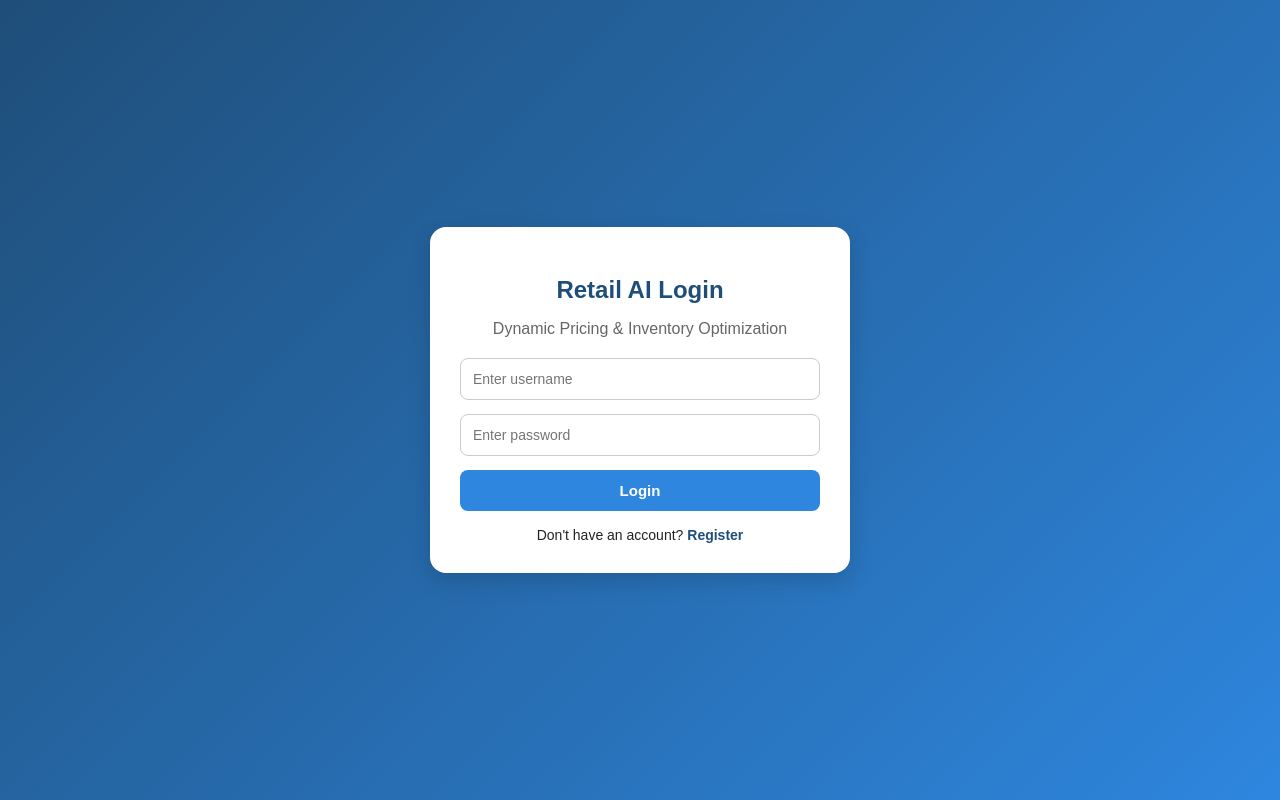
After one commit to Manohar9392/Seminar_project, a Flask app: page /login in a window 1280 px wide. The commit adds this page. Run offline with Flask 3, Linux system fonts and the light colour scheme.

Commit message:
modifies in update icon

```diff
--- a/app.py
+++ b/app.py
@@ -1,22 +1,54 @@
-from flask import Flask, render_template, request, jsonify
+from flask import Flask, render_template, request, jsonify, redirect, url_for, session, flash
 import sqlite3
-import os
 import numpy as np
 from sklearn.linear_model import LinearRegression
+from werkzeug.security import generate_password_hash, check_password_hash
+from functools import wraps
 
 app = Flask(__name__)
+app.secret_key = "my_super_secret_key_123"
 DATABASE = "retail.db"
-print("app is starting")
 
 
-# -----------------------------
-# DATABASE SETUP
-# -----------------------------
+# -------------------------------
+# DATABASE CONNECTION
+# -------------------------------
+def get_db_connection():
+    conn = sqlite3.connect(DATABASE)
+    conn.row_factory = sqlite3.Row
+    return conn
+
+
+# -------------------------------
+# LOGIN REQUIRED DECORATOR
+# -------------------------------
+def login_required(f):
+    @wraps(f)
+    def decorated_function(*args, **kwargs):
+        if "user_id" not in session:
+            flash("Please login first.")
+            return redirect(url_for("login"))
+        return f(*args, **kwargs)
+    return decorated_function
+
+
+# -------------------------------
+# DATABASE INITIALIZATION
+# -------------------------------
 def init_db():
     conn = sqlite3.connect(DATABASE)
     cursor = conn.cursor()
 
-    # Product table
+    # Users table
+    cursor.execute("""
+        CREATE TABLE IF NOT EXISTS users (
+            id INTEGER PRIMARY KEY AUTOINCREMENT,
+            username TEXT NOT NULL UNIQUE,
+            password TEXT NOT NULL
+        )
+    """)
+
+    # Products table
     cursor.execute("""
         CREATE TABLE IF NOT EXISTS products (
             id INTEGER PRIMARY KEY AUTOINCREMENT,
@@ -28,7 +60,7 @@ def init_db():
         )
     """)
 
-    # Add sample data only if table is empty
+    # Insert sample products if empty
     cursor.execute("SELECT COUNT(*) FROM products")
     count = cursor.fetchone()[0]
 
@@ -50,69 +82,43 @@ def init_db():
     conn.close()
 
 
-# -----------------------------
-# HELPER FUNCTIONS
-# -----------------------------
-def get_db_connection():
-    conn = sqlite3.connect(DATABASE)
-    conn.row_factory = sqlite3.Row
-    return conn
-
-
+# -------------------------------
+# ML / BUSINESS LOGIC
+# -------------------------------
 def predict_demand(sales_str):
-    """
-    Predict next-day demand using simple Linear Regression
-    based on last 7 days sales.
-    """
     sales = list(map(int, sales_str.split(",")))
 
-    # X = day numbers, y = sales
-    X = np.array(range(1, len(sales) + 1)).reshape(-1, 1)
+    x = np.array(range(1, len(sales) + 1)).reshape(-1, 1)
     y = np.array(sales)
 
     model = LinearRegression()
-    model.fit(X, y)
+    model.fit(x, y)
 
     next_day = np.array([[len(sales) + 1]])
     predicted = model.predict(next_day)[0]
 
-    # prevent negative values
     return max(0, round(predicted))
 
 
 def dynamic_price(base_price, predicted_demand, current_stock):
-    """
-    Simple dynamic pricing logic:
-    - If demand is high and stock is low -> increase price
-    - If demand is low and stock is high -> decrease price
-    - Otherwise normal slight adjustment
-    """
     if current_stock == 0:
         return round(base_price * 1.20, 2)
 
     demand_stock_ratio = predicted_demand / current_stock
 
     if demand_stock_ratio > 0.8:
-        # high demand, low stock
         new_price = base_price * 1.15
     elif demand_stock_ratio > 0.5:
-        # moderate demand
         new_price = base_price * 1.08
     elif demand_stock_ratio < 0.3:
-        # low demand, high stock
         new_price = base_price * 0.90
     else:
-        # stable condition
-        new_price = base_price * 1.00
+        new_price = base_price
 
     return round(new_price, 2)
 
 
 def suggest_inventory(predicted_demand, current_stock):
-    """
-    Inventory recommendation logic:
-    - Keep extra buffer stock of 20%
-    """
     recommended_stock = int(predicted_demand * 1.2)
 
     if current_stock < recommended_stock:
@@ -125,11 +131,85 @@ def suggest_inventory(predicted_demand, current_stock):
     return recommended_stock, reorder_qty, status
 
 
-# -----------------------------
+# -------------------------------
 # ROUTES
-# -----------------------------
+# -------------------------------
 @app.route("/")
-def home():
+def root():
+    if "user_id" in session:
+        return redirect(url_for("dashboard"))
+    return redirect(url_for("login"))
+
+
+@app.route("/register", methods=["GET", "POST"])
+def register():
+    if request.method == "POST":
+        username = request.form.get("username", "").strip()
+        password = request.form.get("password", "").strip()
+
+        if not username or not password:
+            flash("All fields are required.")
+            return redirect(url_for("register"))
+
+        conn = get_db_connection()
+        existing_user = conn.execute(
+            "SELECT * FROM users WHERE username = ?",
+            (username,)
+        ).fetchone()
+
+        if existing_user:
+            conn.close()
+            flash("Username already exists.")
+            return redirect(url_for("register"))
+
+        hashed_password = generate_password_hash(password)
+
+        conn.execute(
+            "INSERT INTO users (username, password) VALUES (?, ?)",
+            (username, hashed_password)
+        )
+        conn.commit()
+        conn.close()
+
+        flash("Registration successful. Please login.")
+        return redirect(url_for("login"))
+
+    return render_template("register.html")
+
+
+@app.route("/login", methods=["GET", "POST"])
+def login():
+    if request.method == "POST":
+        username = request.form.get("username", "").strip()
+        password = request.form.get("password", "").strip()
+
+        conn = get_db_connection()
+        user = conn.execute(
+            "SELECT * FROM users WHERE username = ?",
+            (username,)
+        ).fetchone()
+        conn.close()
+
+        if user and check_password_hash(user["password"], password):
+            session["user_id"] = user["id"]
+            session["username"] = user["username"]
+            return redirect(url_for("dashboard"))
+        else:
+            flash("Invalid username or password.")
+
+    return render_template("login.html")
+
+
+@app.route("/logout")
+def logout():
+    session.clear()
+    flash("Logged out successfully.")
+    return redirect(url_for("login"))
+
+
+@app.route("/dashboard")
+@login_required
+def dashboard():
     conn = get_db_connection()
     products = conn.execute("SELECT * FROM products").fetchall()
     conn.close()
@@ -137,7 +217,7 @@ def home():
     product_list = []
     for product in products:
         predicted = predict_demand(product["last_7_days_sales"])
-        new_price = dynamic_price(product["base_price"], predicted, product["stock"])
+        suggested_price = dynamic_price(product["base_price"], predicted, product["stock"])
         recommended_stock, reorder_qty, status = suggest_inventory(predicted, product["stock"])
 
         product_list.append({
@@ -148,45 +228,111 @@ def home():
             "stock": product["stock"],
             "sales_history": product["last_7_days_sales"],
             "predicted_demand": predicted,
-            "suggested_price": new_price,
+            "suggested_price": suggested_price,
             "recommended_stock": recommended_stock,
             "reorder_qty": reorder_qty,
             "status": status
         })
 
-    return render_template("index.html", products=product_list)
+    return render_template(
+        "index.html",
+        products=product_list,
+        username=session.get("username")
+    )
 
 
 @app.route("/add_product", methods=["POST"])
+@login_required
 def add_product():
-    name = request.form.get("name")
-    category = request.form.get("category")
-    base_price = request.form.get("base_price")
-    stock = request.form.get("stock")
-    sales_history = request.form.get("sales_history")
+    name = request.form.get("name", "").strip()
+    category = request.form.get("category", "").strip()
+    base_price = request.form.get("base_price", "").strip()
+    stock = request.form.get("stock", "").strip()
+    sales_history = request.form.get("sales_history", "").strip()
 
     if not all([name, category, base_price, stock, sales_history]):
-        return "Missing data", 400
+        return jsonify({"message": "All fields are required."}), 400
+
+    try:
+        base_price = float(base_price)
+        stock = int(stock)
+
+        sales_values = list(map(int, sales_history.split(",")))
+        if len(sales_values) != 7:
+            return jsonify({"message": "Sales history must contain exactly 7 numbers."}), 400
+
+    except ValueError:
+        return jsonify({"message": "Please enter valid numeric values."}), 400
 
     conn = get_db_connection()
     conn.execute("""
         INSERT INTO products (name, category, base_price, stock, last_7_days_sales)
         VALUES (?, ?, ?, ?, ?)
-    """, (name, category, float(base_price), int(stock), sales_history))
+    """, (name, category, base_price, stock, sales_history))
     conn.commit()
     conn.close()
 
-    return jsonify({"message": "Product added successfully"})
+    return jsonify({"message": "Product added successfully."})
+
+
+@app.route("/update_sales/<int:product_id>", methods=["POST"])
+@login_required
+def update_sales(product_id):
+    new_sale = request.form.get("new_sale", "").strip()
+
+    if not new_sale:
+        return jsonify({"message": "Please enter today's sales."}), 400
+
+    try:
+        new_sale = int(new_sale)
+        if new_sale < 0:
+            return jsonify({"message": "Sales cannot be negative."}), 400
+    except ValueError:
+        return jsonify({"message": "Please enter a valid number."}), 400
+
+    conn = get_db_connection()
+    product = conn.execute(
+        "SELECT last_7_days_sales FROM products WHERE id = ?",
+        (product_id,)
+    ).fetchone()
+
+    if not product:
+        conn.close()
+        return jsonify({"message": "Product not found."}), 404
+
+    sales_list = list(map(int, product["last_7_days_sales"].split(",")))
+
+    # Add new sale
+    sales_list.append(new_sale)
+
+    # Keep only latest 7 days
+    if len(sales_list) > 7:
+        sales_list = sales_list[-7:]
+
+    updated_sales = ",".join(map(str, sales_list))
+
+    conn.execute(
+        "UPDATE products SET last_7_days_sales = ? WHERE id = ?",
+        (updated_sales, product_id)
+    )
+    conn.commit()
+    conn.close()
+
+    return jsonify({
+        "message": "Today's sales updated successfully.",
+        "updated_sales": updated_sales
+    })
 
 
 @app.route("/delete_product/<int:product_id>", methods=["POST"])
+@login_required
 def delete_product(product_id):
     conn = get_db_connection()
     conn.execute("DELETE FROM products WHERE id = ?", (product_id,))
     conn.commit()
     conn.close()
 
-    return jsonify({"message": "Product deleted successfully"})
+    return jsonify({"message": "Product deleted successfully."})
 
 
 if __name__ == "__main__":
--- a/static/style.css
+++ b/static/style.css
@@ -116,3 +149,112 @@ table tr:nth-child(even) {
 .delete-btn:hover {
     background: #c0392b;
 }
+
+.update-btn {
+    background: #2e86de;
+    color: white;
+    padding: 8px 10px;
+    border: none;
+    border-radius: 6px;
+    cursor: pointer;
+}
+
+.update-btn:hover {
+    background: #1f6fc1;
+}
+
+.sales-update-box {
+    display: flex;
+    flex-direction: column;
+    gap: 6px;
+    align-items: center;
+}
+
+.sales-input {
+    width: 100px;
+    padding: 8px;
+    border: 1px solid #ccc;
+    border-radius: 6px;
+}
+
+/* Login + Register */
+.login-body {
+    margin: 0;
+    padding: 0;
+    background: linear-gradient(135deg, #1f4e79, #2e86de);
+    min-height: 100vh;
+    display: flex;
+    justify-content: center;
+    align-items: center;
+}
+
+.login-container {
+    background: white;
+    width: 360px;
+    padding: 30px;
+    border-radius: 16px;
+    box-shadow: 0 8px 22px rgba(0, 0, 0, 0.15);
+    text-align: center;
+}
+
+.login-container h2 {
+    margin-bottom: 10px;
+    color: #1f4e79;
+}
+
+.login-container p {
+    margin-bottom: 20px;
+    color: #666;
+}
+
+.login-form {
+    display: flex;
+    flex-direction: column;
+    gap: 14px;
+}
+
+.login-form input {
+    padding: 12px;
+    border: 1px solid #ccc;
+    border-radius: 8px;
+    font-size: 14px;
+}
+
+.login-form button {
+    padding: 12px;
+    border: none;
+    border-radius: 8px;
+    background: #2e86de;
+    color: white;
+    font-size: 15px;
+    font-weight: bold;
+    cursor: pointer;
+}
+
+.login-form button:hover {
+    background: #1f6fc1;
+}
+
+.error-box {
+    background: #fde8e8;
+    color: #b91c1c;
+    padding: 10px;
+    border-radius: 8px;
+    margin-bottom: 15px;
+    font-size: 14px;
+}
+
+.switch-link {
+    margin-top: 16px;
+    font-size: 14px;
+}
+
+.switch-link a {
+    color: #1f4e79;
+    text-decoration: none;
+    font-weight: bold;
+}
+
+.switch-link a:hover {
+    text-decoration: underline;
+}
--- /dev/null
+++ b/templates/login.html
@@ -0,0 +1,36 @@
+<!DOCTYPE html>
+<html lang="en">
+<head>
+    <meta charset="UTF-8">
+    <meta name="viewport" content="width=device-width, initial-scale=1.0">
+    <title>Login - Retail AI Project</title>
+    <link rel="stylesheet" href="{{ url_for('static', filename='style.css') }}">
+</head>
+<body class="login-body">
+
+    <div class="login-container">
+        <h2>Retail AI Login</h2>
+        <p>Dynamic Pricing & Inventory Optimization</p>
+
+        {% with messages = get_flashed_messages() %}
+            {% if messages %}
+                {% for message in messages %}
+                    <div class="error-box">{{ message }}</div>
+                {% endfor %}
+            {% endif %}
+        {% endwith %}
+
+        <form method="POST" class="login-form">
+            <input type="text" name="username" placeholder="Enter username" required>
+            <input type="password" name="password" placeholder="Enter password" required>
+            <button type="submit">Login</button>
+        </form>
+
+        <div class="switch-link">
+            Don't have an account?
+            <a href="{{ url_for('register') }}">Register</a>
+        </div>
+    </div>
+
+</body>
+</html>
```
Also changed, not shown: other parts of static/style.css (+39 -6 lines), templates/index.html (+52 -2 lines), templates/register.html (added, +36 -0 lines), retail.db (added).
